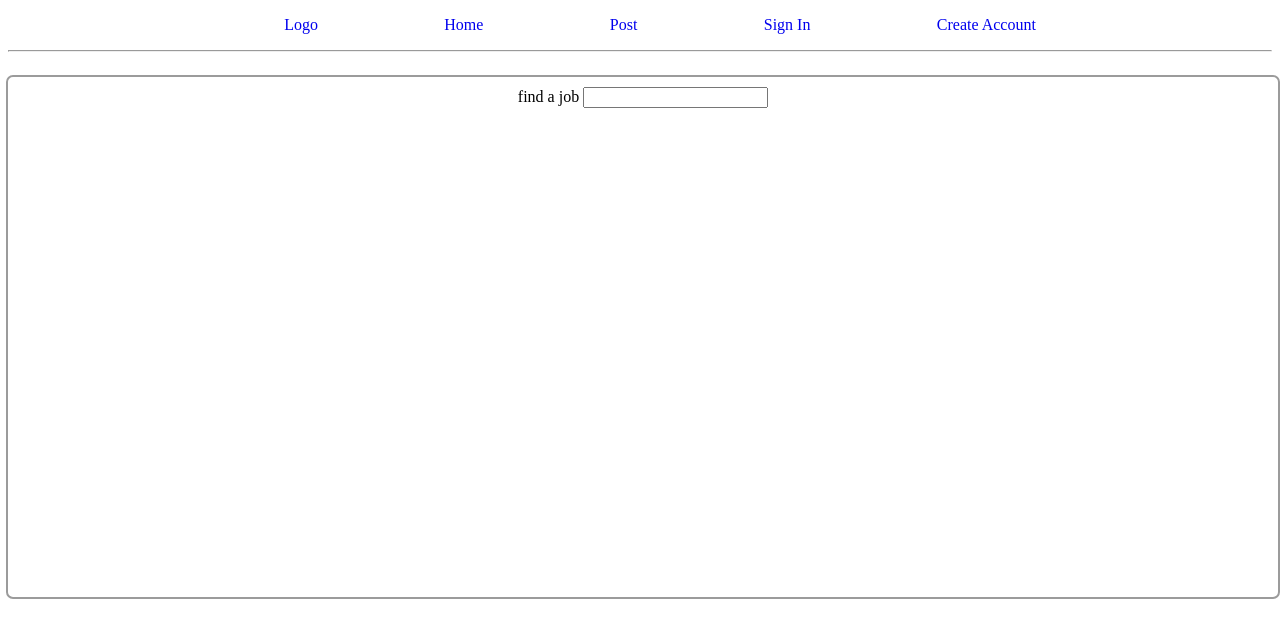
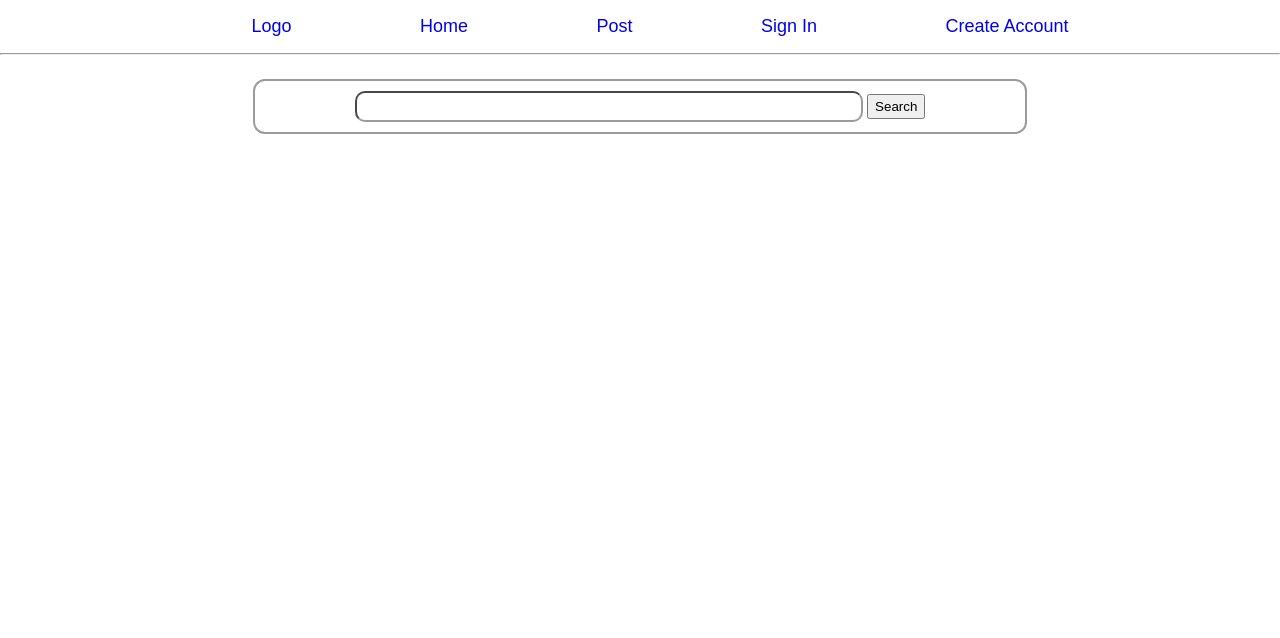
Before and after one commit to Dpoin23/Easy-Gig, a plain HTML site: page index.html in a window 1280 px wide. Drawn offline with Linux system fonts and the light colour scheme.

Commit message:
folder created for images, universal font applied.

```diff
--- a/index.html
+++ b/index.html
@@ -21,8 +21,10 @@
     <hr class="topline"/>
 
     <div class="search-box">
-        find a job
-        <input class="search-value">
+        <form action="">
+            <input class="search-input">
+            <button class="search-button">Search</button>
+        </form>
     </div>
 
 
--- a/styles.css
+++ b/styles.css
@@ -1,3 +1,12 @@
+*{
+    font-family: Arial, Helvetica, sans-serif;
+}
+
+body {
+    margin: 0px;
+    padding: 0px;
+}
+
 ul.Header {
     list-style-type: none;
     text-align: center;
@@ -6,6 +15,7 @@ ul.Header {
 li.Header-links {
     display: inline;
     margin: 5%;
+    font-size: 18px;
 }
 
 a.Header-obj {
@@ -19,10 +29,21 @@ a.Header-obj:hover {
 div.search-box {
     text-align: center;
     margin: 0 auto;
-    height: 500px;
-    width: 1250px;
+    height: auto;
+    width: 750px;
     margin-top: 2%;
     outline: 2px solid rgb(155, 155, 155);
-    border-radius: 5px;
+    border-radius: 10px;
     padding: 10px;
 }
+
+input.search-input {
+    width: 500px;
+    height: 25px;
+    border-radius: 10px;
+    border-color: rgb(155, 155, 155);
+}
+
+button.search-button {
+    height: 25px;
+}
```
Also changed, not shown: README.md.
